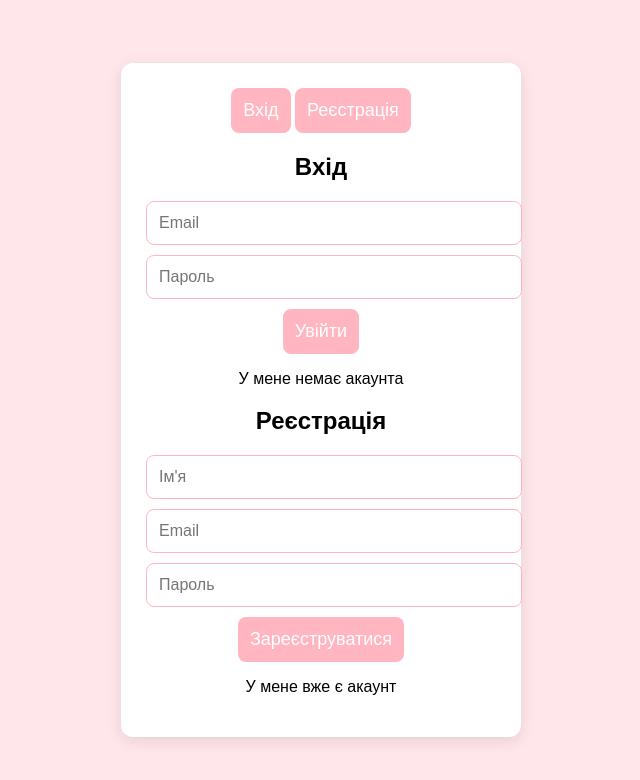
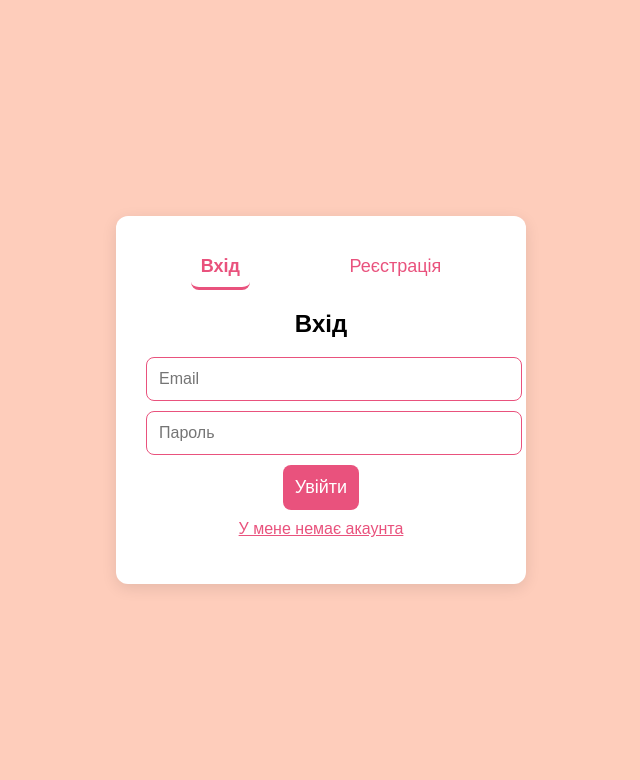
Before and after one commit to popey123123/loveplay, a website: page public/index.html in a window 1280 px wide. Shown: the whole page, without its empty margins (319-959 px from the left). Drawn offline with Linux system fonts and the light colour scheme.

Commit message:
Update style.css

```diff
--- a/public/style.css
+++ b/public/style.css
@@ -1,7 +1,6 @@
 body {
     font-family: Arial, sans-serif;
-    text-align: center;
-    background-color: #ffe6eb;
+    background-color: #fecdbb;
     display: flex;
     justify-content: center;
     align-items: center;
@@ -11,15 +10,34 @@ body {
 
 .container {
     background: white;
-    padding: 25px;
+    padding: 30px;
     width: 350px;
     border-radius: 12px;
     box-shadow: 0px 4px 15px rgba(0, 0, 0, 0.1);
     transition: 0.3s ease-in-out;
+    text-align: center;
 }
 
-.container:hover {
-    transform: scale(1.02);
+.tabs {
+    display: flex;
+    justify-content: space-around;
+    margin-bottom: 20px;
+}
+
+.tab-btn {
+    background: none;
+    border: none;
+    font-size: 18px;
+    cursor: pointer;
+    padding: 10px;
+    color: #e9527d;
+    border-bottom: 3px solid transparent;
+    transition: 0.3s;
+}
+
+.tab-btn.active {
+    font-weight: bold;
+    border-bottom: 3px solid #e9527d;
 }
 
 input {
@@ -29,18 +47,18 @@ input {
     padding: 12px;
     font-size: 16px;
     border-radius: 8px;
-    border: 1px solid #ffb6c1;
+    border: 1px solid #e9527d;
     outline: none;
     transition: 0.3s;
 }
 
 input:focus {
-    border-color: #ff8fa3;
-    box-shadow: 0px 0px 5px rgba(255, 182, 193, 0.8);
+    border-color: #e9527d;
+    box-shadow: 0px 0px 5px rgba(233, 82, 125, 0.8);
 }
 
 button {
-    background-color: #ffb6c1;
+    background-color: #e9527d;
     color: white;
     border: none;
     cursor: pointer;
@@ -51,6 +69,22 @@ button {
 }
 
 button:hover {
-    background-color: #ff8fa3;
+    background-color: #d6476b;
     transform: scale(1.05);
 }
+
+.toggle-text {
+    margin-top: 10px;
+    color: #e9527d;
+    cursor: pointer;
+    text-decoration: underline;
+    transition: 0.3s;
+}
+
+.toggle-text:hover {
+    color: #d6476b;
+}
+
+.hidden {
+    display: none;
+}
```
